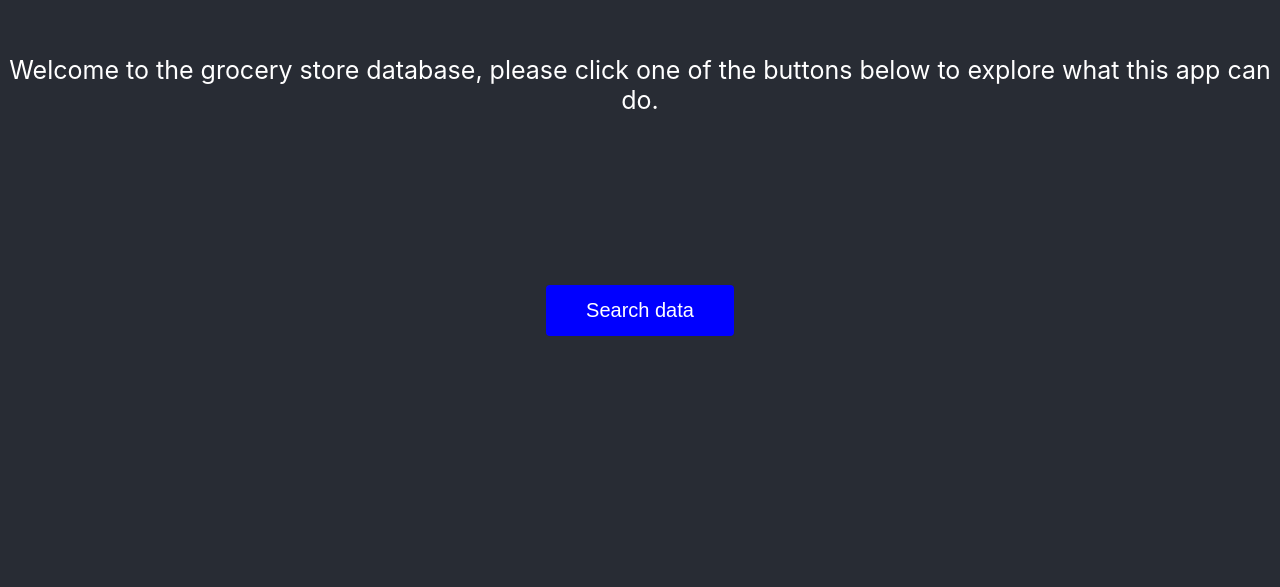
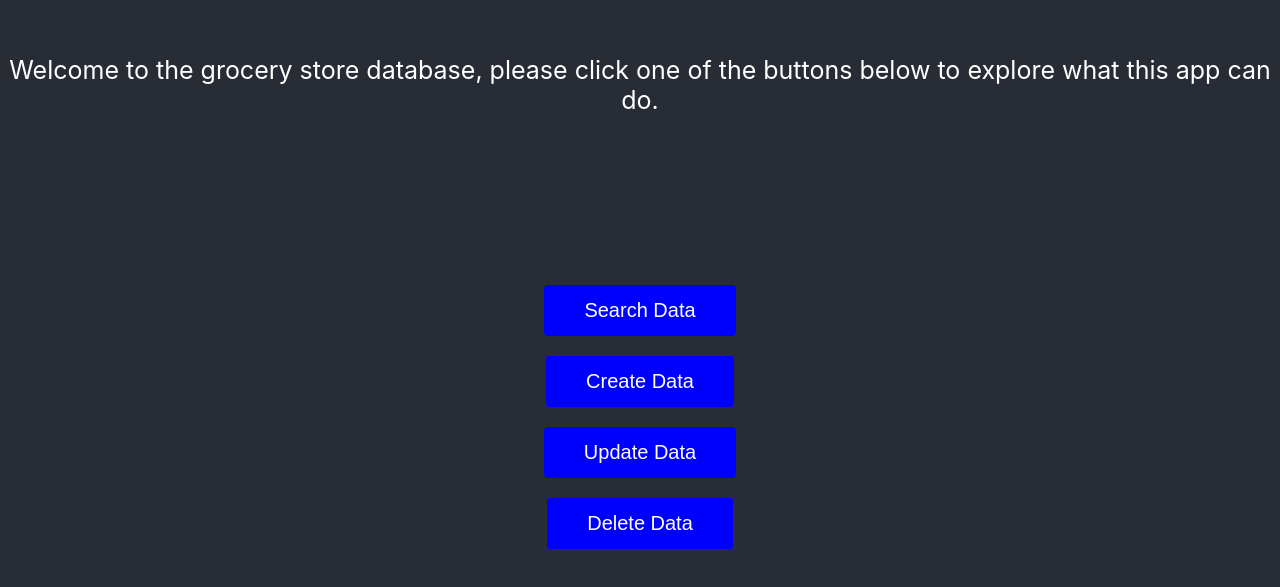
Before and after one commit to TylerTeifke/MongoDB-Grocery-Store-Front-End, a JavaScript app: page / in a window 1280 px wide. Shown: the part 115-702 px from the top of the page. Built offline with nearby package versions, Linux system fonts and the light colour scheme; the HTML template or start-up script is replaced by a standard one.

Commit message:
Got the page template to work and added many new sub menus to the app.

```diff
--- a/src/App.js
+++ b/src/App.js
@@ -1,5 +1,10 @@
 import Home from './pages/Home';
 import Search from './pages/Search';
+import Create from './pages/Create';
+import Update from './pages/Update';
+import Delete from './pages/Delete';
+import SearchAll from './pages/search_menus/Search_All';
+import SearchOne from './pages/search_menus/Search_One';
 import { BrowserRouter, Routes, Route } from 'react-router-dom';
 import './App.css';
 
@@ -10,6 +15,11 @@ function App() {
         <Routes>
           <Route path="/" element={<Home/>}/>
           <Route path="/Search" element={<Search/>}/>
+          <Route path="/Create" element={<Create/>}/>
+          <Route path="/Update" element={<Update/>}/>
+          <Route path="/Delete" element={<Delete/>}/>
+          <Route path="/SearchAll" element={<SearchAll/>}/>
+          <Route path="/SearchOne" element={<SearchOne/>}/>
         </Routes>
       </BrowserRouter>
     </>
--- /dev/null
+++ b/src/pages/Create.js
@@ -0,0 +1,15 @@
+//Will print out the page for creating a new data entry
+import Page from "./Page";
+
+const Create = () => {
+    let text = "Select an entry type you want to create"
+    const buttons = [
+        { id: 1, page: "/", message: "Back"}
+    ]
+
+    return (
+        <Page message={text} buttons={buttons}/>
+    )
+}
+
+export default Create
--- /dev/null
+++ b/src/pages/Delete.js
@@ -0,0 +1,15 @@
+//Will ask for which type of data you want to delete
+import Page from "./Page";
+
+const Delete = () => {
+    let text = "Select an entry type you want to delete"
+    const buttons = [
+        { id: 1, page: "/", message: "Back"}
+    ]
+
+    return (
+        <Page message={text} buttons={buttons}/>
+    )
+}
+
+export default Delete
--- a/src/pages/Home.js
+++ b/src/pages/Home.js
@@ -1,29 +1,18 @@
 //Will print out the home page of the app
-//test
-import { useNavigate } from 'react-router-dom'
-import { useState } from 'react';
 import Page from './Page';
 
 const Home = () => {
-    //Will be used to navigate to other pages
-    let navigate = useNavigate();
-
-    //Will navigate to the specified page upon the arrow being clicked
-    const handleClick = () => {
-        navigate("/Search")
-    }
 
     let text = "Welcome to the grocery store database, please click one of the buttons below to explore what this app can do."
-    const [items] = useState([
-        {
-            id: 1,
-            page: "/Search",
-            message: "Search data"
-        }
-    ])
+    const buttons = [
+        { id: 1, page: "/Search", message: "Search Data"},
+        { id: 2, page: "/Create", message: "Create Data"},
+        { id: 3, page: "/Update", message: "Update Data"},
+        { id: 4, page: "/Delete", message: "Delete Data"}
+    ]
 
     return(
-        <Page message={text} buttons={items}/>
+        <Page message={text} buttons={buttons}/>
     )
 }
 
--- a/src/pages/Page.js
+++ b/src/pages/Page.js
@@ -6,17 +6,25 @@ const Page = ({ message, buttons }) => {
     //Will be used to navigate to other pages
     let navigate = useNavigate();
 
-    //Will navigate to the specified page upon the arrow being clicked
-    const handleClick = (page) => {
-        console.log("test")
-        navigate(page)
+    function NavButton({ page, children }) {
+        return (
+            <button onClick={() => navigate(page)}>
+                {children}
+            </button>
+        );
     }
 
     return(
         <div>
             <header className='header'>{message}</header>
             {buttons.map(button => (
-                <button key={button.id} onClick={handleClick(button.page)}>{button.message}</button>
+                <>
+                    <NavButton key={button.id} page={button.page}>
+                        {button.message}
+                    </NavButton>
+                    <br/>
+                    <br/>
+                </>
             ))}
         </div>
     )
--- a/src/pages/Search.js
+++ b/src/pages/Search.js
@@ -1,23 +1,16 @@
 //Will printout the search data page
-import { useNavigate } from 'react-router-dom';
-import './Page.css'
+import Page from './Page'
 
 const Search = () => {
-    //Will be used to navigate to other pages
-    let navigate = useNavigate();
+    let text = "Select an entry type you want to search for"
+    const buttons = [
+        { id: 1, page: "/SearchAll", message: "Search all entries"},
+        { id: 2, page: "/SearchOne", message: "Search for one entry"},
+        { id: 3, page: "/", message: "Back"}
+    ]
 
-    //Will navigate to the specified page upon the arrow being clicked
-    const handleClick = () => {
-        navigate("/")
-    }
-
-    return(
-        <div>
-            <header className='header'>
-                Welcome to the search page
-            </header>
-            <button onClick={handleClick}>Back</button>
-        </div>
+    return (
+        <Page message={text} buttons={buttons}/>
     )
 }
 
--- /dev/null
+++ b/src/pages/Update.js
@@ -0,0 +1,15 @@
+//Will ask for which type of data you want to update
+import Page from "./Page";
+
+const Update = () => {
+    let text = "Select an entry type you want to update"
+    const buttons = [
+        { id: 1, page: "/", message: "Back"}
+    ]
+
+    return (
+        <Page message={text} buttons={buttons}/>
+    )
+}
+
+export default Update
--- /dev/null
+++ b/src/pages/search_menus/Search_All.js
@@ -0,0 +1,14 @@
+//Will generate a menu for displaying an entire data table
+import "../Page.css"
+
+const SearchAll = () => {
+    return(
+        <div>
+            <header className="header">
+                Click on one of the buttons below to see every entry
+            </header>
+        </div>
+    )
+}
+
+export default SearchAll
--- /dev/null
+++ b/src/pages/search_menus/Search_One.js
@@ -0,0 +1,15 @@
+//Will give options of which table the user wants to search from
+import Page from "../Page";
+
+const SearchOne = () => {
+    let text = "Select an entry type you want to search"
+    const buttons = [
+        { id: 1, page: "/Search", message: "Back"}
+    ]
+
+    return (
+        <Page message={text} buttons={buttons}/>
+    )
+}
+
+export default SearchOne
```
